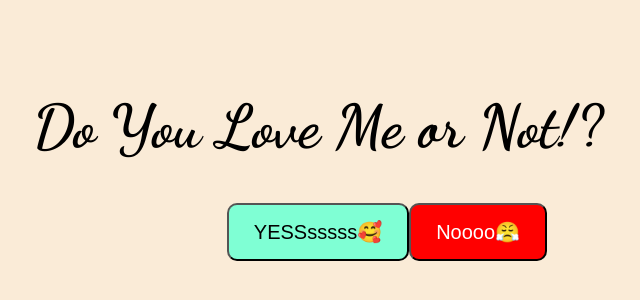
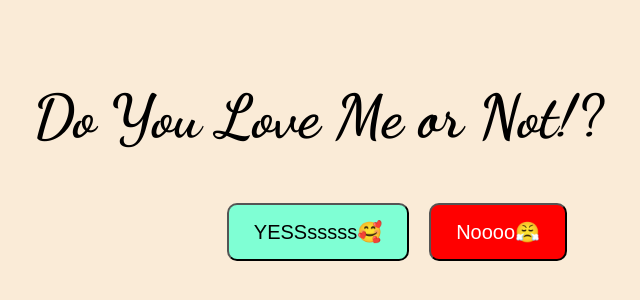
Before and after one commit to Devender-Singh-Bisht/Love-Proposal, a plain HTML site: page index.html in a window 1280 px wide. Shown: the part 152-452 px from the top of the page, without its empty margins (322-962 px from the left). Drawn offline with Linux system fonts and the light colour scheme.

Commit message:
Change the title of the document and add the margin to the buttons.

```diff
--- a/index.html
+++ b/index.html
@@ -4,7 +4,7 @@
 <head>
     <meta charset="UTF-8">
     <meta name="viewport" content="width=device-width, initial-scale=1.0">
-    <title>Document</title>
+    <title>Love Proposal</title>
 
     <style>
         @import url('https://fonts.googleapis.com/css2?family=Dancing+Script:wght@400..700&family=Roboto:ital,wght@0,100..900;1,100..900&display=swap');
@@ -29,6 +29,7 @@
 
         .btn {
             padding: 15px 25px;
+            margin: 10px;
             font-size: 20px;
             background-color: aquamarine;
             border-radius: 10px;
```
